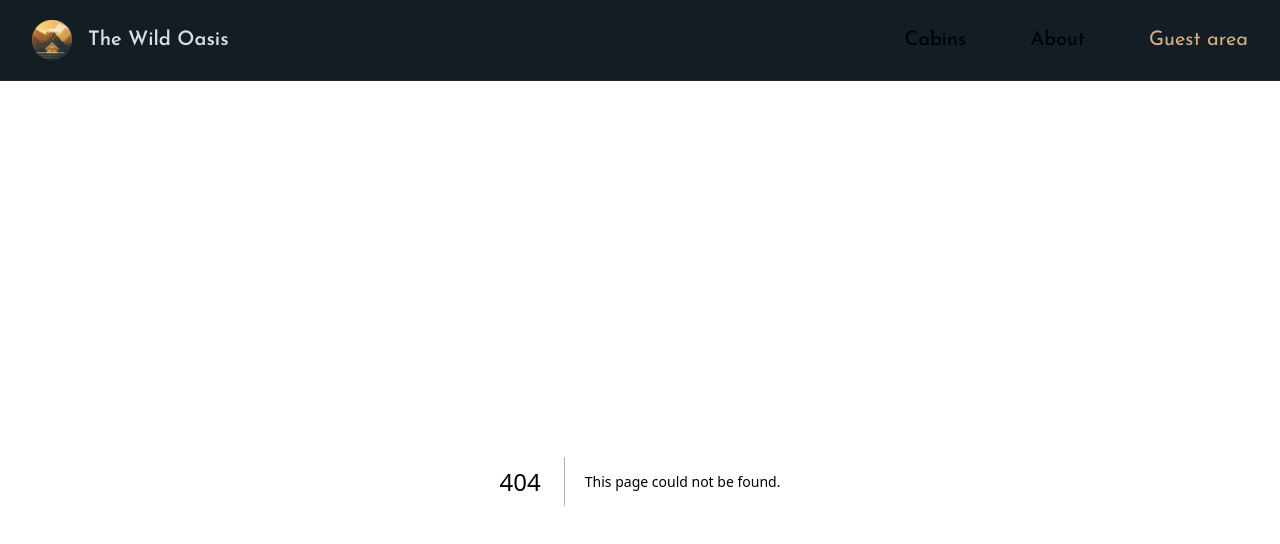
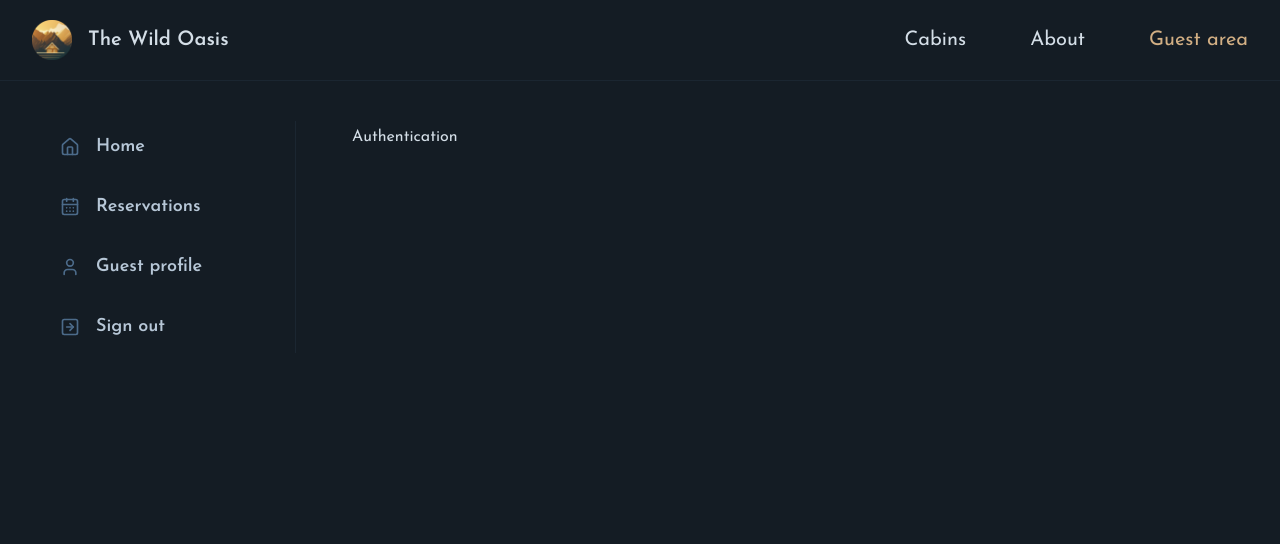
Before and after one commit to nageshl-12/wild-oasis-cabin-booking, a Next.js app: page /account/authentication in a window 1280 px wide. Before the commit this address had no page. Shown: the top 544 px of the page. Built offline with nearby package versions, Linux system fonts and the light colour scheme; what tailwind-animations would draw is missing.

Commit message:
Testing build 4

```diff
--- /dev/null
+++ b/src/app/account/authentication/page.js
@@ -0,0 +1,3 @@
+export default function Page() {
+  return <div>Authentication</div>;
+}
--- a/src/components/SideNavigation.js
+++ b/src/components/SideNavigation.js
@@ -1,4 +1,4 @@
-import { CalendarDays, Home, User } from 'lucide-react';
+import { ArrowRightSquareIcon, CalendarDays, Home, User } from 'lucide-react';
 
 import SignOutButton from '@/components/SignOutButton';
 import Link from 'next/link';
@@ -9,21 +9,26 @@ const navLinks = [
   {
     nameDesktop: 'Home',
     nameMobile: 'Home',
-
     href: '/account',
-    icon: <Home className="h-5 w-5 text-primary-600" />,
+    icon: Home,
   },
   {
     nameDesktop: 'Reservations',
     nameMobile: 'Reservations',
     href: '/account/reservations',
-    icon: <CalendarDays className="h-5 w-5 text-primary-600" />,
+    icon: CalendarDays,
   },
   {
     nameDesktop: 'Guest profile',
     nameMobile: 'Profile',
     href: '/account/profile',
-    icon: <User className="h-5 w-5 text-primary-600" />,
+    icon: User,
+  },
+  {
+    nameDesktop: 'Sign out',
+    nameMobile: 'Sign out',
+    href: '/account/authentication',
+    icon: ArrowRightSquareIcon,
   },
 ];
 
@@ -33,21 +38,17 @@ function SideNavigation() {
     <nav className="md:border-r md:border-primary-900 ">
       <ul className="flex sm:flex-col md:gap-2 justify-around md:justify-none h-full text-lg flex-row">
         {navLinks.map((link) => (
-          <li key={link.name}>
+          <li key={link.nameDesktop}>
             <Link
               className={`py-3 px-5  hover:bg-primary-900  hover:text-primary-100 transition-colors flex md:flex-row flex-col items-center md:gap-4 gap-2 font-semibold text-primary-200`}
               href={link.href}
             >
-              {link.icon}
+              {<link.icon className="h-5 w-5 text-primary-600" />}
               <span className="md:hidden block text-xs">{link.nameMobile}</span>
               <span className="hidden md:block">{link.nameDesktop}</span>
             </Link>
           </li>
         ))}
-
-        <li className="mt-auto">
-          <SignOutButton />
-        </li>
       </ul>
     </nav>
   );
```
